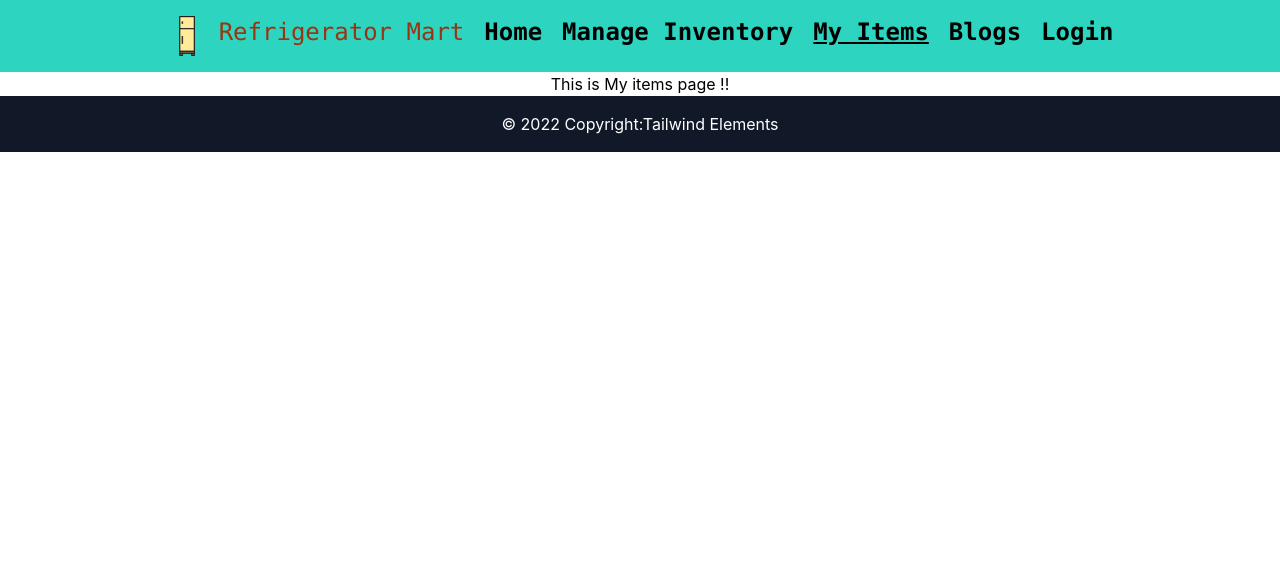
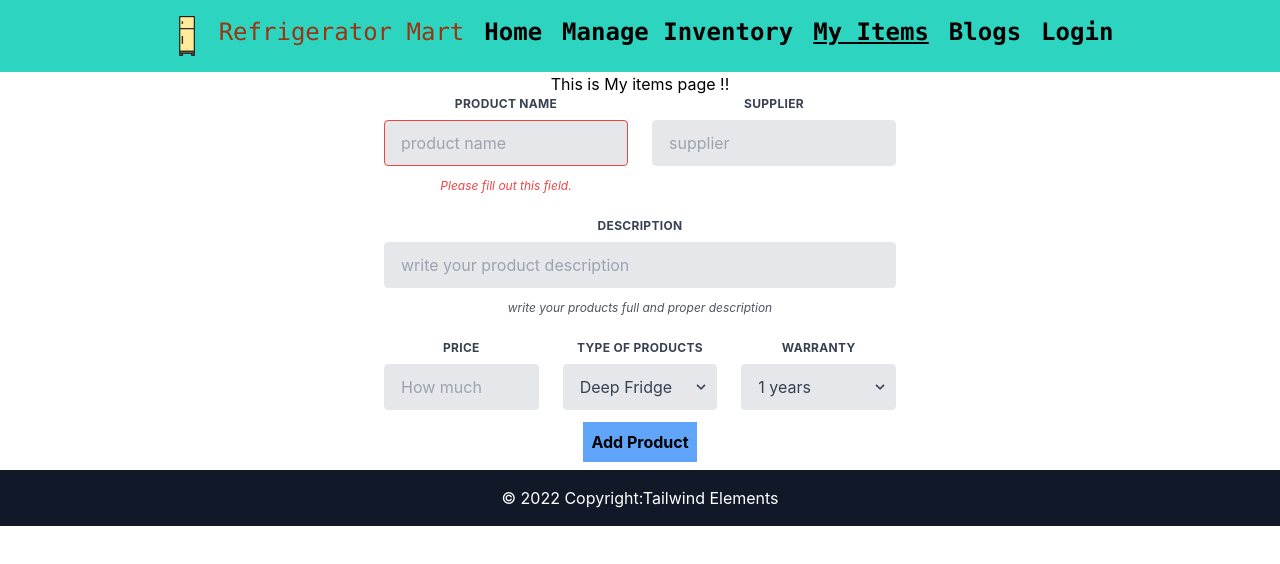
Before and after one commit to sajib359/Refrigerator-Mart-Client-Site, a React (Create React App) app: page /myItems in a window 1280 px wide. Shown: the top 564 px of the page. Built offline with nearby package versions, Linux system fonts and the light colour scheme; no server answers.

Commit message:
added add product section

```diff
--- a/src/Components/AddProduct/AddProduct.js
+++ b/src/Components/AddProduct/AddProduct.js
@@ -1,11 +1,137 @@
-import React from 'react';
+import React from "react";
 
 const AddProduct = () => {
-    return (
-        <div>
+  return (
+    <div className="">
+      <form className="w-full mx-auto max-w-lg">
+        <div className="flex flex-wrap -mx-3 mb-6">
+          <div className="w-full md:w-1/2 px-3 mb-6 md:mb-0">
+            <label
+              className="block uppercase tracking-wide text-gray-700 text-xs font-bold mb-2"
+              for="grid-first-name"
+            >
+              Product Name
+            </label>
+            <input
+              className="appearance-none block w-full bg-gray-200 text-gray-700 border border-red-500 rounded py-3 px-4 mb-3 leading-tight focus:outline-none focus:bg-white"
+              id="grid-first-name"
+              type="text"
+              placeholder="product name"
+            />
+            <p className="text-red-500 text-xs italic">
+              Please fill out this field.
+            </p>
+          </div>
+          <div className="w-full md:w-1/2 px-3">
+            <label
+              className="block uppercase tracking-wide text-gray-700 text-xs font-bold mb-2"
+              for="grid-last-name"
+            >
+              Supplier
+            </label>
+            <input
+              className="appearance-none block w-full bg-gray-200 text-gray-700 border border-gray-200 rounded py-3 px-4 leading-tight focus:outline-none focus:bg-white focus:border-gray-500"
+              id="grid-last-name"
+              type="text"
+              placeholder="supplier"
+            />
+          </div>
+        </div>
+        <div className="flex flex-wrap -mx-3 mb-6">
+          <div className="w-full px-3">
+            <label
+              className="block uppercase tracking-wide text-gray-700 text-xs font-bold mb-2"
+              for="grid-password"
+            >
+              Description
+            </label>
+            <input
+              className="appearance-none block w-full bg-gray-200 text-gray-700 border border-gray-200 rounded py-3 px-4 mb-3 leading-tight focus:outline-none focus:bg-white focus:border-gray-500"
+              id="grid-password"
+              type="text"
+              placeholder="write your product description"
+            />
+            <p className="text-gray-600 text-xs italic">
+              write your products full and proper description
+            </p>
+          </div>
+        </div>
+        <div className="flex flex-wrap -mx-3 mb-2">
+          <div className="w-full md:w-1/3 px-3 mb-6 md:mb-0">
+            <label
+              className="block uppercase tracking-wide text-gray-700 text-xs font-bold mb-2"
+              for="grid-city"
+            >
+              Price
+            </label>
+            <input
+              className="appearance-none block w-full bg-gray-200 text-gray-700 border border-gray-200 rounded py-3 px-4 leading-tight focus:outline-none focus:bg-white focus:border-gray-500"
+              id="grid-city"
+              type="text"
+              placeholder="How much"
+            />
+          </div>
+          <div className="w-full md:w-1/3 px-3 mb-6 md:mb-0">
+            <label
+              className="block uppercase tracking-wide text-gray-700 text-xs font-bold mb-2"
+              for="grid-state"
+            >
+              Type of  Products
+            </label>
+            <div className="relative">
+              <select
+                className="block appearance-none w-full bg-gray-200 border border-gray-200 text-gray-700 py-3 px-4 pr-8 rounded leading-tight focus:outline-none focus:bg-white focus:border-gray-500"
+                id="grid-state"
+              >
+                <option>Deep Fridge</option>
+                <option>Direct Cool Refrigerator</option>
+                <option>Non-Frost Refrigerator</option>
+              </select>
+              <div className="pointer-events-none absolute inset-y-0 right-0 flex items-center px-2 text-gray-700">
+                <svg
+                  className="fill-current h-4 w-4"
+                  xmlns="http://www.w3.org/2000/svg"
+                  viewBox="0 0 20 20"
+                >
+                  <path d="M9.293 12.95l.707.707L15.657 8l-1.414-1.414L10 10.828 5.757 6.586 4.343 8z" />
+                </svg>
+              </div>
+            </div>
+          </div>
+          <div className="w-full md:w-1/3 px-3 mb-6 md:mb-0">
+            <label
+              className="block uppercase tracking-wide text-gray-700 text-xs font-bold mb-2"
+              for="grid-zip"
+            >
+              Warranty
+            </label>
+            <div className="relative">
+              <select
+                className="block appearance-none w-full bg-gray-200 border border-gray-200 text-gray-700 py-3 px-4 pr-8 rounded leading-tight focus:outline-none focus:bg-white focus:border-gray-500"
+                id="grid-state"
+              >
+                <option>1 years</option>
+                <option>2 years</option>
+                <option>5 years</option>
+              </select>
+              <div className="pointer-events-none absolute inset-y-0 right-0 flex items-center px-2 text-gray-700">
+                <svg
+                  className="fill-current h-4 w-4"
+                  xmlns="http://www.w3.org/2000/svg"
+                  viewBox="0 0 20 20"
+                >
+                  <path d="M9.293 12.95l.707.707L15.657 8l-1.414-1.414L10 10.828 5.757 6.586 4.343 8z" />
+                </svg>
+              </div>
+            </div>
+          </div>
 
+          <button className="bg-blue-400 font-bold p-2 mx-auto mt-3">Add Product</button>
         </div>
-    );
+
+      </form>
+    </div>
+  );
 };
 
 export default AddProduct;
--- a/src/Components/Blogs/Blogs.js
+++ b/src/Components/Blogs/Blogs.js
@@ -38,7 +38,7 @@ const Blogs = () => {
                 <div className='w-full shadow-xl'>
                     <div className="bg-black text-orange-500 text-2xl font-bold mb-5 p-3">When should you use Nodejs and when should you use Mongodb?</div>
                     <div>
-                        <img className='mx-auto' src="https://miro.medium.com/max/720/1*ay9nx1XdZ3AOzx5Ev8xJEg.png" alt="" />
+                        <img className='mx-auto' src="https://javabeat.net/wp-content/uploads/2015/04/node-js-mongodb.png" alt="" />
                     </div>
                     <div>
                         <p className='mt-5 p-5 font-mono '>MongoDB is the Document Oriented Database. MongoDB stores a lot of data in JSON format. MongoDB's performance is much faster than any RDBMS. MongoDB is designed to work with Large Scale Data. MongoDB can work on multiple servers. MongoDB can handle a large number of access requests easily. => There are 2 design patterns in programming. One is asynchronous programming and the other is synchronous programming. Node JS by default follows the Asynchronous pattern. That is, it does not wait for a task to be completed. In the meantime, NodeJS started another job. That’s why we use nodeJS.</p>
@@ -78,7 +78,7 @@ const Blogs = () => {
                         <h2 className="bg-black text-orange-500 text-2xl font-bold mb-5 p-3">Whats is the purpose of Jwt and how does it works?</h2>
                     </div>
                     <div>
-                       <img src="https://miro.medium.com/max/1400/1*AMeiWwTqbLAUe0bvdVTVLA.png" alt="" />
+                       <img src="https://curity.io/images/resources/architect/api-security/jwt.jpg" alt="" />
                     </div>
                     <div>
                         <h3 className="text-2xl font-bold mt-5"> Jwt:</h3>
--- a/src/Components/Home/Home.js
+++ b/src/Components/Home/Home.js
@@ -26,6 +26,16 @@ const Home = () => {
       </div>
     </div>
 
+      <div>
+        <div className="justify-center ">
+          <h1 className="text-center text-4xl font-bold text-blue-400 mb-2">‘বেস্ট ব্র্যান্ড’ রেফ্রিজারেটর বিভাগে ৩য় ব্রান্ড এর স্বীকৃতি পেল মিনিস্টার</h1>
+          <small className="text-blue-700 font-bold mb-5">Author: Sajib Hossain </small>
+          <img  className="mx-auto" src="https://ministerbd.net/wp-content/uploads/2022/01/best-brand-minister-2021.png" alt="" />
+          <p>বাংলাদেশ ব্রান্ড ফোরামের এর ‘বেস্ট ব্র্যান্ড’ রেফ্রিজারেটর বিভাগে ৩য় ব্রান্ড এর স্বীকৃতি পেল মিনিস্টার। সম্প্রতি রাজধানীতে ‘বেস্ট ব্র্যান্ড অ্যাওয়ার্ড ২০২১’ অনুষ্ঠানে এই স্বীকৃতি দেওয়া হয় মিনিস্টার গ্রুপকে। দেশের ফ্রিজ বাজারে ক্রেতার আস্থা অর্জনের মাধ্যমে টেকসই ব্র্যান্ড ইক্যুইটি তৈরির স্বীকৃতিস্বরূপ এই পুরস্কার পায় দেশের এই ইলেকট্রনিক্স জায়ান্ট।</p>
+          const info = ''
+          info.slice(0, 500)
+        </div>
+      </div>
     </div>
   );
 };
--- a/src/Components/MyItems/MyItems.js
+++ b/src/Components/MyItems/MyItems.js
@@ -1,9 +1,11 @@
 import React from 'react';
+import AddProduct from '../AddProduct/AddProduct';
 
 const MyItems = () => {
     return (
         <div>
             <h1>This is My items page !!</h1>
+            <AddProduct></AddProduct>
         </div>
     );
 };
```
